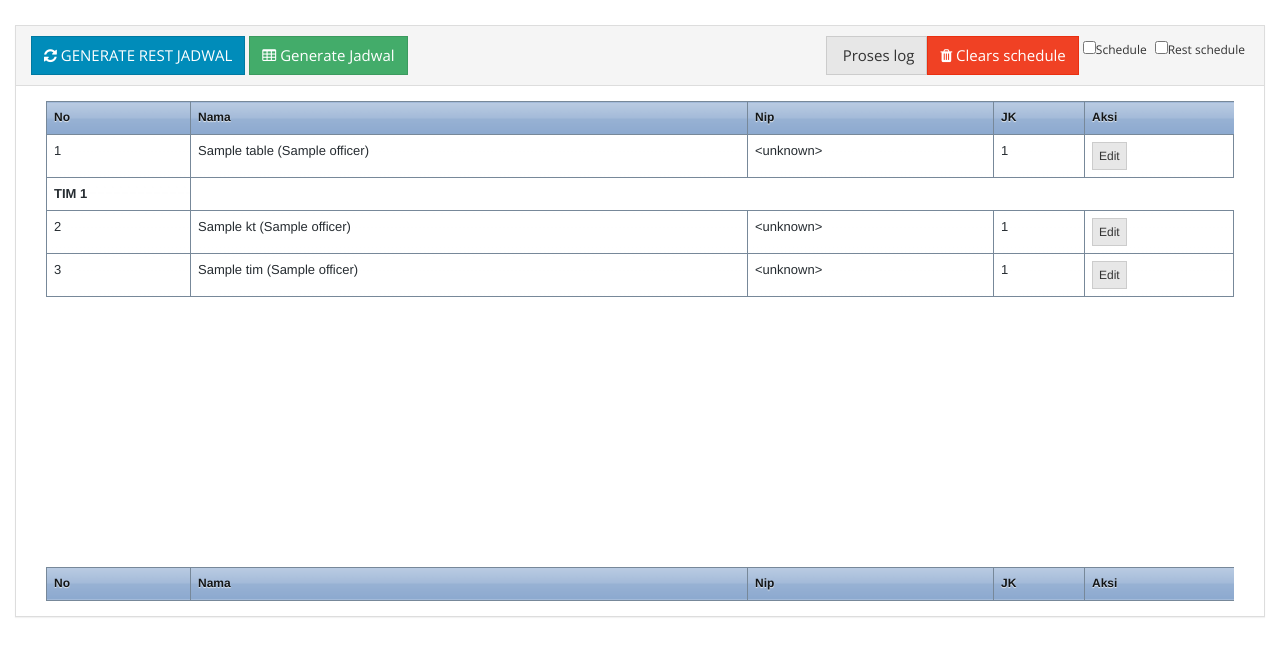
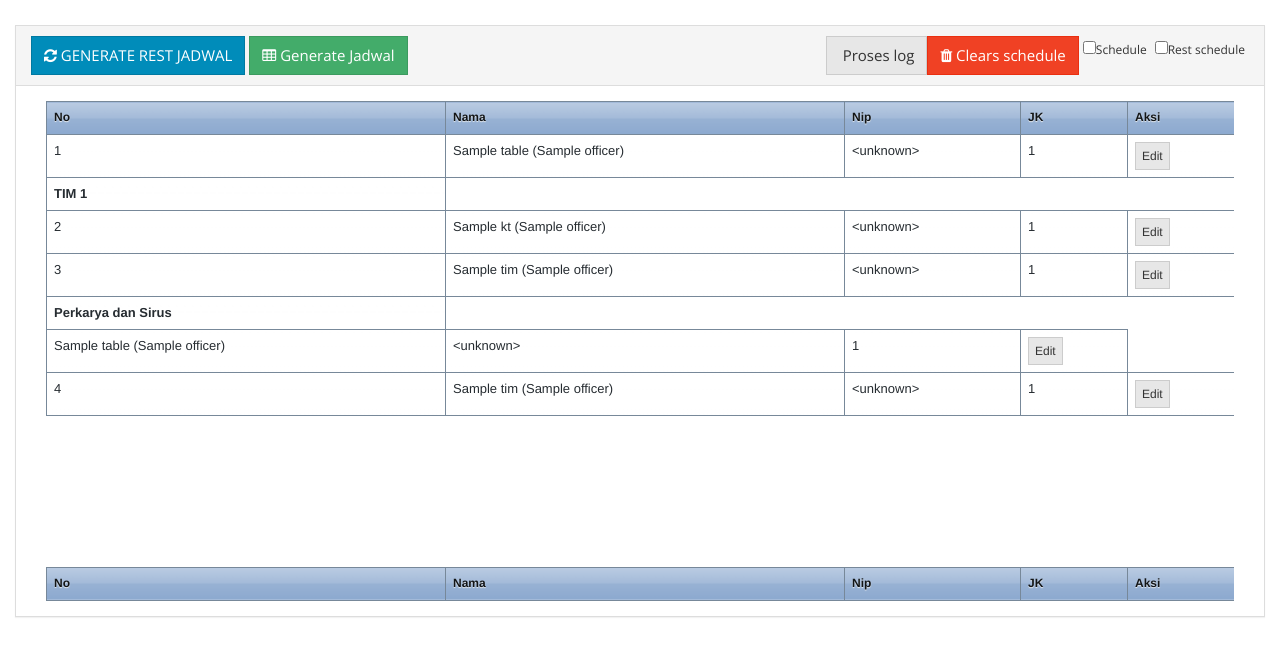
Before and after one commit to subhandp/flask-nsp-memetic, a Flask app: template app/templates/penjadwalan.html in a window 1280 px wide. Shown: the part 45-702 px from the top of the page. Run offline with Flask 2, Linux system fonts and the light colour scheme; data comes from the database, SQL or seed files in the repository; both versions use the stored data as it was after the commit; the template is opened without the code that fills it: values that come from a table or form of the project are taken from there, most other values are stand-ins (such as "Sample title", 1, 10 or a date in 2020); lists and menus that the app fills with data are empty; parts of the project's set-up code (start-up, migrations or seed data) failed here and were passed over; some libraries are stand-ins or nearby versions.

Commit message:
add New officer Pekarya

```diff
--- a/app/admin.py
+++ b/app/admin.py
@@ -56,6 +56,7 @@ class SchedulesModelView(BaseModelView):
     }
 
     form_columns = ['bidan', 'bidan_id', 'shift', 'rest_shift', 'periode']
+
     _tim_choices = [(choice, label) for choice, label in [
         ('none', 'None'),
         ('tim1', 'Tim 1'),
@@ -68,6 +69,7 @@ class SchedulesModelView(BaseModelView):
         ('KT', 'Kepala Tim (KT)'),
         ('SN', 'Senior (SN)'),
         ('JR', 'Junior (JR)'),
+        ('Pekarya_Sirus', 'Pekarya dan Sirus'),
     ]]
 
     column_choices = {
@@ -111,6 +113,7 @@ class BidanModelView(BaseModelView):
         ('KT', 'Kepala Tim (KT)'),
         ('SN', 'Senior (SN)'),
         ('JR', 'Junior (JR)'),
+        ('Pekarya_Sirus', 'Pekarya dan Sirus'),
     ]]
 
     column_choices = {
--- a/app/nsp.py
+++ b/app/nsp.py
@@ -901,7 +901,7 @@ def generate_pattern_schedule(periode_date, days):
                         else:
                             start = False
 
-                    if Bidan.query.get(id).officer == "KT" or Bidan.query.get(id).officer == "KR":
+                    if Bidan.query.get(id).officer == "KT" or Bidan.query.get(id).officer == "KR" or Bidan.query.get(id).officer == "Pekarya_Sirus":
                         pola_pagi = 6
                         pola_pagi = pola_pagi - pg
                         rest = ["P" for i in range(pola_pagi)]
--- a/app/templates/penjadwalan.html
+++ b/app/templates/penjadwalan.html
@@ -310,7 +310,11 @@
                         {% endfor %}
                     </tr>
 
+
+
                     {% for i in range(0, (table['kt']) | length) %}
+
+                        {% if table['tim'][i] is defined and table['tim'][i]|length > 0 %}
                             <tr>
                               <td><strong>TIM {{ loop.index }}</strong></td>
                             </tr>
@@ -346,7 +350,45 @@
                                 </td>
                               </tr>
                             {% endfor %}
+                        {% endif %}
 
+
+                    {% endfor %}
+
+                  {% if table['persir'] is defined %}
+                        <tr>
+                                  <td><strong>Perkarya dan Sirus</strong></td>
+                        </tr>
+                        {% for table in table['persir'] %}
+
+
+                              <td>{{ table.name }} ({{table.officer}})</td>
+                              <td>{{ table.nip|default('<unknown>', True) }}</td>
+
+                              {{ shift_element(table,days) }}
+
+                            <td>{{ table.total_jam_kerja}}</td>
+                              <td>
+                                <!-- <a href="#">Edit</a> -->
+                                <button type="button" class="btn btn-default btn-xs edit-rest" id={{table.schedule_id}} >Edit</button>
+                              </td>
+                        {% endfor %}
+                    {% endif %}
+
+                  {% for table in table['tim'][i] %}
+                              <tr>
+                                <td class="table-number">-</td>
+                                <td>{{ table.name }} ({{table.officer}})</td>
+                                <td>{{ table.nip|default('<unknown>', True) }}</td>
+
+                                {{ shift_element(table,days) }}
+
+                                  <td>{{ table.total_jam_kerja}}</td>
+
+                                <td>
+                                    <button type="button" class="btn btn-default btn-xs edit-rest" id={{table.schedule_id}} >Edit</button>
+                                </td>
+                              </tr>
                             {% endfor %}
 
                   </tbody>
--- a/app/views.py
+++ b/app/views.py
@@ -319,7 +319,9 @@ def penjadwalan_proses(slug):
            shift_list(table_query.filter((Bidan.tim == "tim2") & (Bidan.officer != "KT")).order_by(Bidan.id.asc()).all()),
            shift_list(table_query.filter((Bidan.tim == "tim3") & (Bidan.officer != "KT")).order_by(Bidan.id.asc()).all())]
 
-    table = {"kr": shift_list(table_query.filter(Bidan.officer == "KR").all()), "kt": kt, "tim": tim}
+    persir = shift_list(table_query.filter(Bidan.officer == "Pekarya_Sirus").order_by(Bidan.id.asc()).all())
+
+    table = {"kr": shift_list(table_query.filter(Bidan.officer == "KR").all()), "kt": kt, "tim": tim, "persir": persir}
 
     return render_template('penjadwalan.html', table=table, periode=periode_db, days=days, scheduling_process=logs)
 
```
Also changed, not shown: app/log_proses_result.txt (+10 -10 lines), app/nsp.db. Lines whose indentation alone changed are shown as unchanged.
